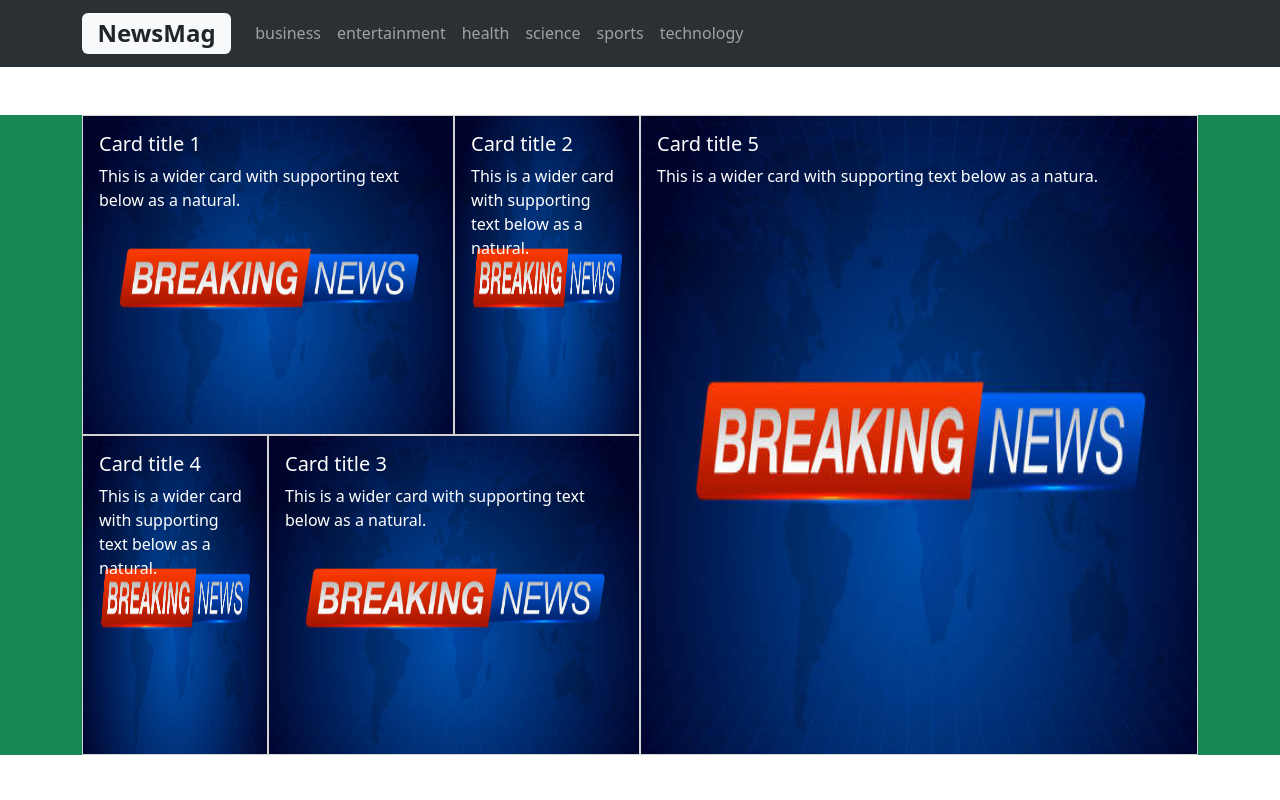
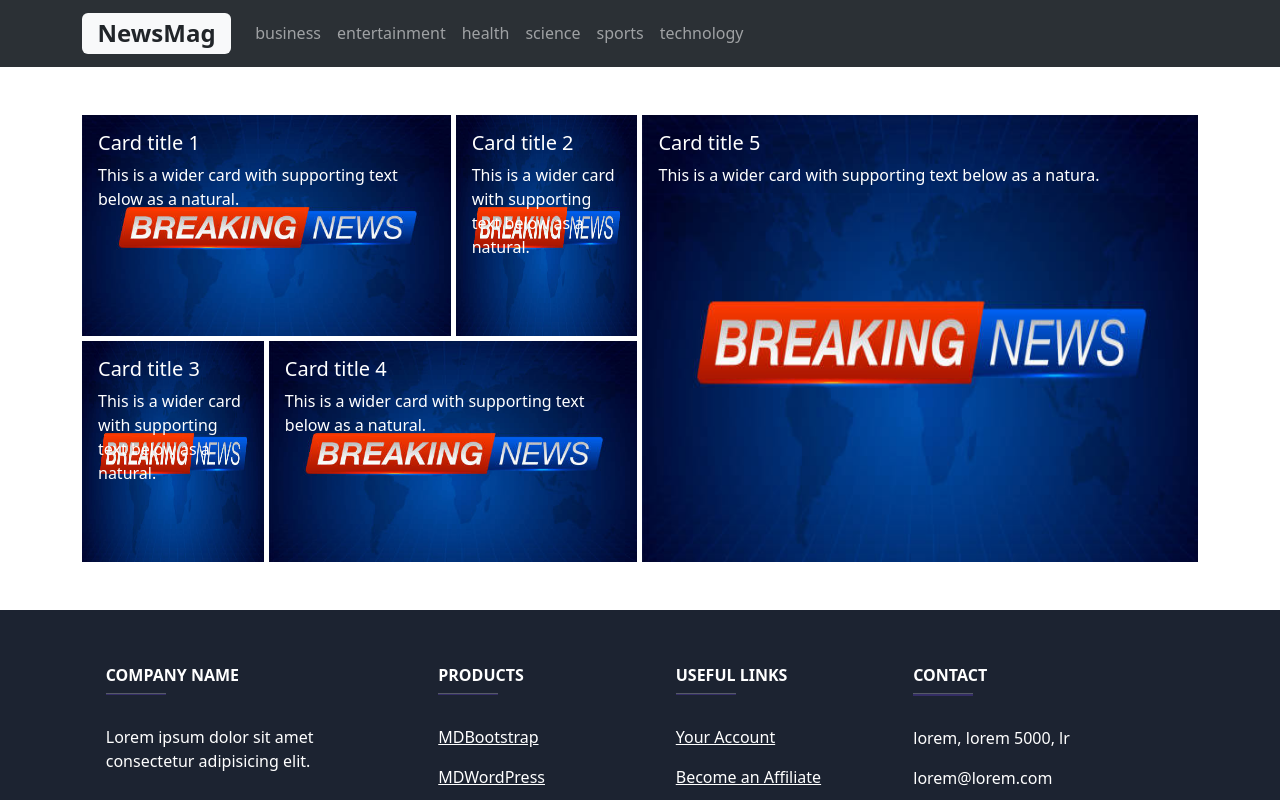
Before and after one commit to med1551993/newsApp, a React (Create React App) app: page / in a window 1280 px wide. Shown: the top 800 px of the page. Built offline with nearby package versions, Linux system fonts and the light colour scheme.

Commit message:
configure grid layout

```diff
--- a/src/App.css
+++ b/src/App.css
@@ -1,26 +1,34 @@
 .parent {
   display: grid;
-/*   grid-template-columns: repeat(auto-fill, minmax(250px,1fr)); */
+  gap:5px;
+}
+
+
+@media screen and (min-width:1200px){
+    .parent{
         grid-template-columns: repeat(6,1fr);
         grid-template-rows: repeat(4, 1fr);
-  grid-column-gap: 0px;
-  grid-row-gap: 0px;
-  height: 80vh !important;
-  flex-wrap: wrap;
     }
 
-.div1 {
-  grid-area: 1 / 1 / span 2 / span 2;
+    .div1{
+        grid-column: 1 / span 2;
+        grid-row:1 /span 2
     }
-.div2 {
-  grid-area: 1 / 3 / span 2 / span 1;
+    .div2{
+        grid-column: 3 / span 1;
+        grid-row:1 /span 2
     }
-.div3 {
-  grid-area: 3 / 2 / span  2 / span 2;
+    .div3{
+        grid-column: 1 / span 1;
+        grid-row:3 /span 2
     }
-.div4 {
-  grid-area: 3 / 1 / span 2 / span 1;
+    .div4{
+        grid-column: 2 / span 2;
+        grid-row:3 /span 2
     }
-.div5 {
-  grid-area: 1 / 4 / span 4 / span 3;
+    .div5{
+        grid-column: 4 / span 3;
+        grid-row:1 /span 4
     }
+
+}
--- a/src/components/HomePage.js
+++ b/src/components/HomePage.js
@@ -4,10 +4,10 @@ import Card from 'react-bootstrap/Card';
 
 const HomePage = () => {
   return (
-    <section className="w-100 bg-success">
+    <section className="w-100">
     <div className="parent h-75 container my-5">
         <div className="div1">
-            <Card className="text-white h-100 rounded-0">
+            <Card className="text-white h-100 rounded-0 border-0">
               <Card.Img src={image} alt="Card image" className="h-100 rounded-0"/>
               <Card.ImgOverlay>
               <Card.Title>Card title 1</Card.Title>
@@ -19,7 +19,7 @@ const HomePage = () => {
             </Card>
         </div>
         <div className="div2">
-            <Card className="text-white h-100 rounded-0">
+            <Card className="text-white h-100 rounded-0 border-0">
               <Card.Img src={image} alt="Card image" className="h-100 rounded-0"/>
               <Card.ImgOverlay>
               <Card.Title>Card title 2</Card.Title>
@@ -31,7 +31,7 @@ const HomePage = () => {
             </Card>
         </div>
         <div className="div3">
-            <Card className="text-white h-100 rounded-0">
+            <Card className="text-white h-100 rounded-0 border-0">
               <Card.Img src={image} alt="Card image" className="h-100 rounded-0"/>
               <Card.ImgOverlay>
               <Card.Title>Card title 3</Card.Title>
@@ -43,7 +43,7 @@ const HomePage = () => {
             </Card>
         </div>
         <div className="div4 h-100">
-             <Card className="text-white h-100 rounded-0">
+             <Card className="text-white h-100 rounded-0 border-0">
                 <Card.Img src={image} alt="Card image" className="h-100 rounded-0"/>
                 <Card.ImgOverlay>
                 <Card.Title>Card title 4</Card.Title>
@@ -55,7 +55,7 @@ const HomePage = () => {
             </Card>
         </div>
         <div className="div5">
-             <Card className="text-white h-100 rounded-0">
+             <Card className="text-white h-100 rounded-0 border-0">
               <Card.Img src={image} alt="Card image" className="h-100 rounded-0"/>
               <Card.ImgOverlay>
               <Card.Title>Card title 5</Card.Title>
```
Lines whose indentation alone changed are shown as unchanged.
